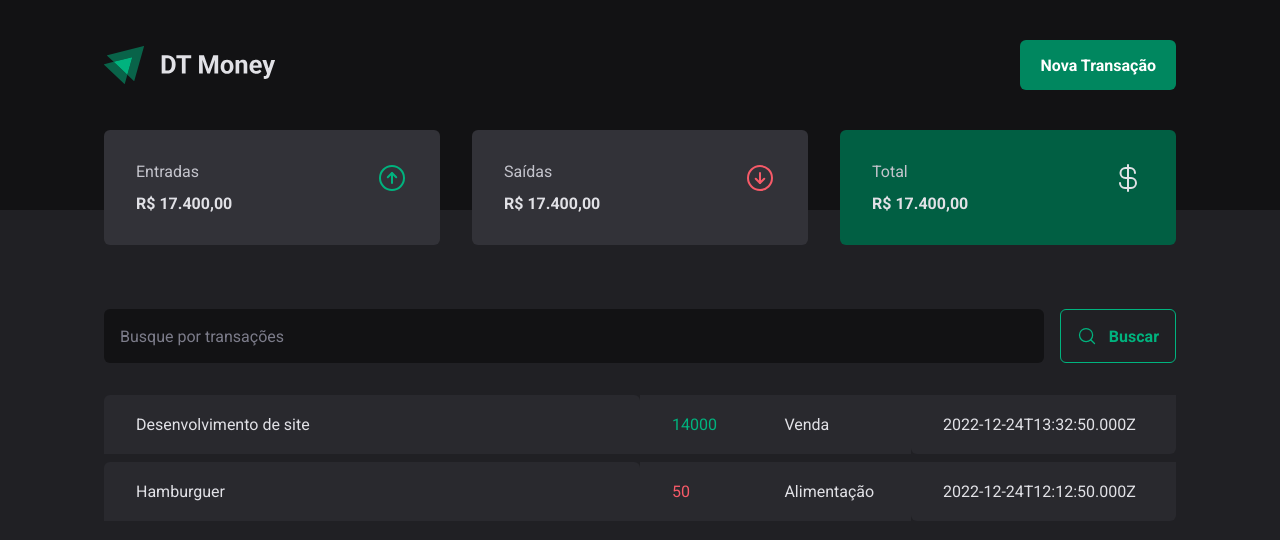
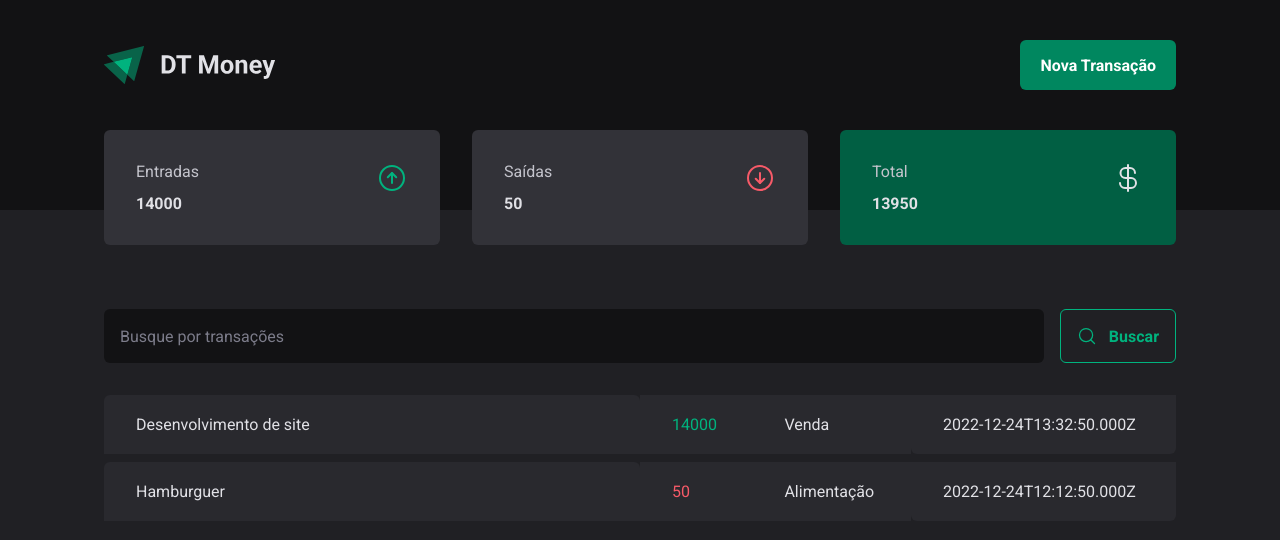
Before and after one commit to o-igor-trentini/ignite-dt-money, a React (Vite) app: page / in a window 1280 px wide. Shown: the top 540 px of the page. Built offline with nearby package versions, Linux system fonts and the light colour scheme; data requests are answered from the project's data file.

Commit message:
feat: Contexto de transacoes e exibicao dinamica de entradas e saidas

```diff
--- a/src/components/App.tsx
+++ b/src/components/App.tsx
@@ -3,13 +3,16 @@ import { ThemeProvider } from 'styled-components';
 import { defaultTheme } from '../styles/themes/default';
 import { MainStyle } from '../styles/main';
 import { Transactions } from '../pages/Transactions';
+import { TransactionsProvider } from '../contexts/Transactions';
 
 export const App: FC = () => {
     return (
         <ThemeProvider theme={defaultTheme}>
             <MainStyle />
 
-            <Transactions />
+            <TransactionsProvider>
+                <Transactions />
+            </TransactionsProvider>
         </ThemeProvider>
     );
 };
--- a/src/components/layout/Summary/index.tsx
+++ b/src/components/layout/Summary/index.tsx
@@ -1,8 +1,31 @@
-import { FC } from 'react';
+import { FC, useContext } from 'react';
 import { SummaryCard, SummaryContainer } from './style';
 import { ArrowCircleDown, ArrowCircleUp, CurrencyDollar } from 'phosphor-react';
+import { TransactionsContext } from '../../../contexts/Transactions';
+
+interface SummaryInformation {
+    income: number;
+    outcome: number;
+    total: number;
+}
 
 export const Summary: FC = () => {
+    const { transactions } = useContext(TransactionsContext);
+    const summary = transactions.reduce<SummaryInformation>(
+        (acc, item) => {
+            if (item.type === 'income') {
+                acc.income += item.price;
+                acc.total += item.price;
+            } else {
+                acc.outcome += item.price;
+                acc.total -= item.price;
+            }
+
+            return acc;
+        },
+        { income: 0, outcome: 0, total: 0 },
+    );
+
     return (
         <SummaryContainer>
             <SummaryCard iconColor="green">
@@ -12,7 +35,7 @@ export const Summary: FC = () => {
                     <ArrowCircleUp size={32} />
                 </header>
 
-                <strong>R$ 17.400,00</strong>
+                <strong>{summary.income}</strong>
             </SummaryCard>
 
             <SummaryCard iconColor="red">
@@ -22,7 +45,7 @@ export const Summary: FC = () => {
                     <ArrowCircleDown size={32} />
                 </header>
 
-                <strong>R$ 17.400,00</strong>
+                <strong>{summary.outcome}</strong>
             </SummaryCard>
 
             <SummaryCard variant="green">
@@ -32,7 +55,7 @@ export const Summary: FC = () => {
                     <CurrencyDollar size={32} />
                 </header>
 
-                <strong>R$ 17.400,00</strong>
+                <strong>{summary.total}</strong>
             </SummaryCard>
         </SummaryContainer>
     );
--- /dev/null
+++ b/src/contexts/Transactions.tsx
@@ -0,0 +1,34 @@
+import { createContext, FC, ReactChildren, ReactNode, useEffect, useState } from 'react';
+import { PriceHighlightVariant } from '../pages/Transactions/style';
+
+export interface Transaction {
+    id: string;
+    description: string;
+    type: PriceHighlightVariant;
+    category: string;
+    price: number;
+    createdAt: string;
+}
+
+interface TransactionsContextType {
+    transactions: Transaction[];
+}
+
+export const TransactionsContext = createContext({} as TransactionsContextType);
+
+interface TransactionsProviderProps {
+    children: ReactNode;
+}
+
+export const TransactionsProvider: FC<TransactionsProviderProps> = ({ children }) => {
+    const [transactions, setTransactions] = useState<Transaction[]>([]);
+
+    useEffect(() => {
+        fetch('http://localhost:3333/transactions')
+            .then((response) => response.json())
+            .then(setTransactions)
+            .catch(() => alert('Não foi possível buscar as transações!'));
+    }, []);
+
+    return <TransactionsContext.Provider value={{ transactions }}>{children}</TransactionsContext.Provider>;
+};
--- a/src/pages/Transactions/index.tsx
+++ b/src/pages/Transactions/index.tsx
@@ -1,27 +1,12 @@
-import { FC, useEffect, useState } from 'react';
+import { FC, useContext } from 'react';
 import { Header } from '../../components/layout/Header';
 import { Summary } from '../../components/layout/Summary';
-import { PriceHighlight, PriceHighlightVariant, TransactionsContainer, Transactionstable } from './style';
+import { PriceHighlight, TransactionsContainer, Transactionstable } from './style';
 import { SearchForm } from './components/SearchForm';
-
-interface Transaction {
-    id: string;
-    description: string;
-    type: PriceHighlightVariant;
-    category: string;
-    price: string;
-    createdAt: string;
-}
+import { TransactionsContext } from '../../contexts/Transactions';
 
 export const Transactions: FC = () => {
-    const [transactions, setTransactions] = useState<Transaction[]>([]);
-
-    useEffect(() => {
-        fetch('http://localhost:3333/transactions')
-            .then((response) => response.json())
-            .then(setTransactions)
-            .catch(() => alert('Não foi possível buscar as transações!'));
-    }, []);
+    const { transactions } = useContext(TransactionsContext);
 
     return (
         <div>
```
